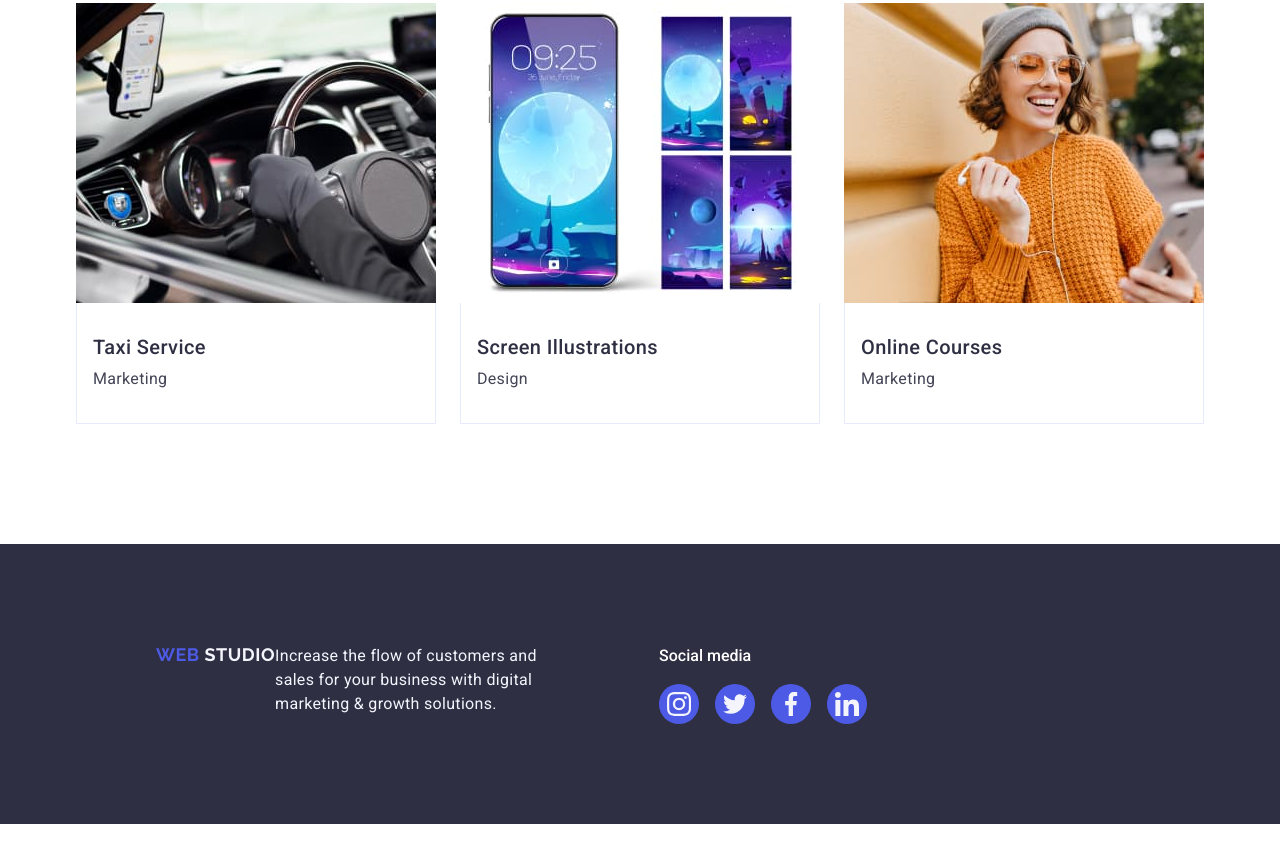
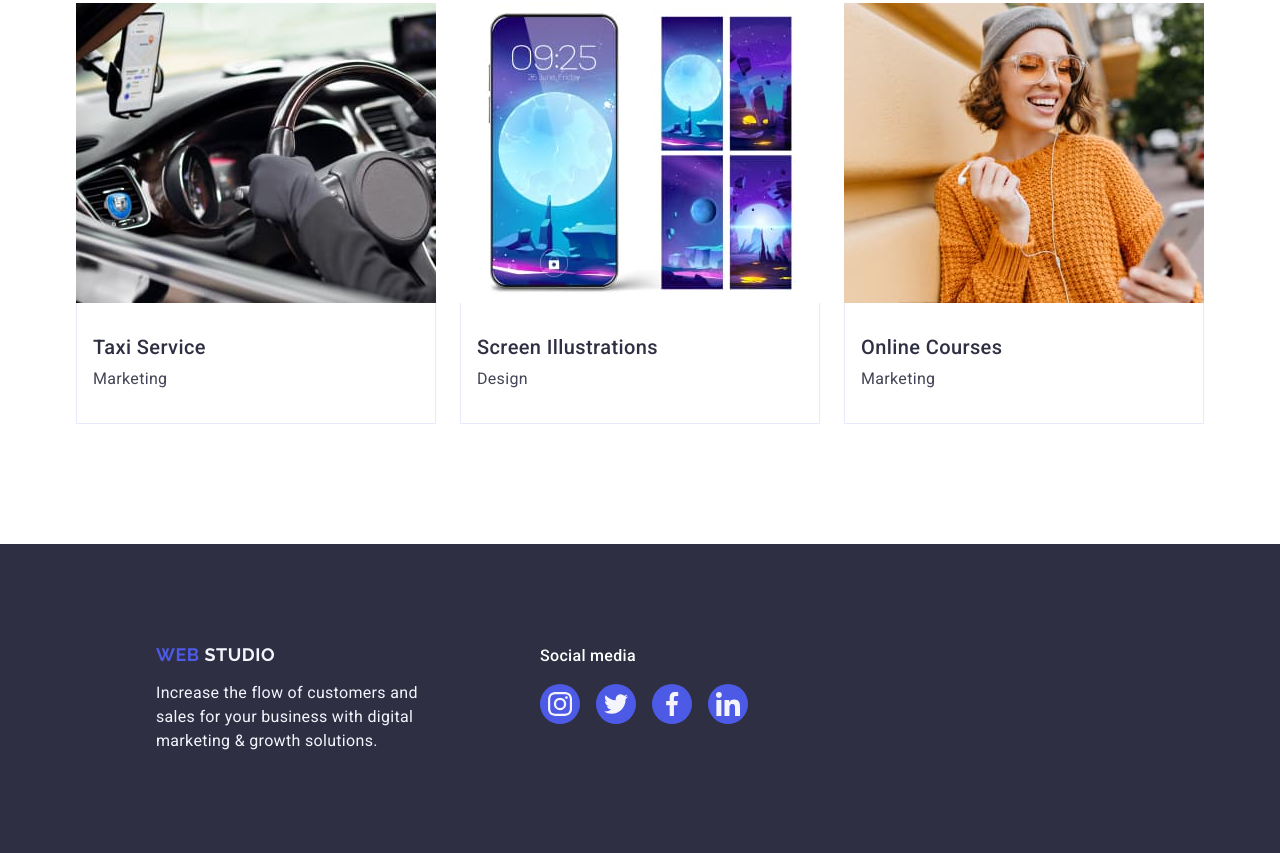
Before and after one commit to XekkanoYurii/goit-markup-hw-04, a plain HTML site: page index.html in a window 1280 px wide. Shown: the part 2639-3492 px from the top of the page. Before the commit the page ends 3463 px from the top, so only its background shows below. Drawn offline with nearby package versions, Linux system fonts and the light colour scheme.

Commit message:
Update styles.css

```diff
--- a/css/styles.css
+++ b/css/styles.css
@@ -139,17 +139,12 @@ a {
   margin-left: auto;
   font-style: normal;
 }
-.address {
-  transition: color 250ms cubic-bezier(0.4, 0, 0.2, 1);
-}
+
 .ul-link-address {
   display: flex;
   gap: 40px;
-  transition: color 250ms cubic-bezier(0.4, 0, 0.2, 1);
 }
-.ul-li-address {
-  transition: color 250ms cubic-bezier(0.4, 0, 0.2, 1);
-}
+
 .link-address {
   color: #434455;
   font-size: 16px;
@@ -158,6 +153,7 @@ a {
   letter-spacing: 0.02em;
   padding: 24px 0;
   display: block;
+  transition: color 250ms cubic-bezier(0.4, 0, 0.2, 1);
 }
 
 .link-address:hover,
@@ -337,6 +333,7 @@ a {
   height: 100%;
   background-color: #4d5ae5;
   border-radius: 50%;
+  transition: background-color 250ms cubic-bezier(0.4, 0, 0.2, 1);
 }
 .social-link:hover,
 .social-link:focus {
@@ -488,13 +485,14 @@ a {
   background-color: #31d0aa;
 }
 .footer-social-media {
-  color: #fff;
-
+  color: #ffffff;
+  letter-spacing: 0.02em;
   font-size: 16px;
 
   font-weight: 500;
   line-height: 24px;
+  margin-bottom: 16px;
 }
 .boxbox {
-  display: flex;
+  align-items: baseline;
 }
```
